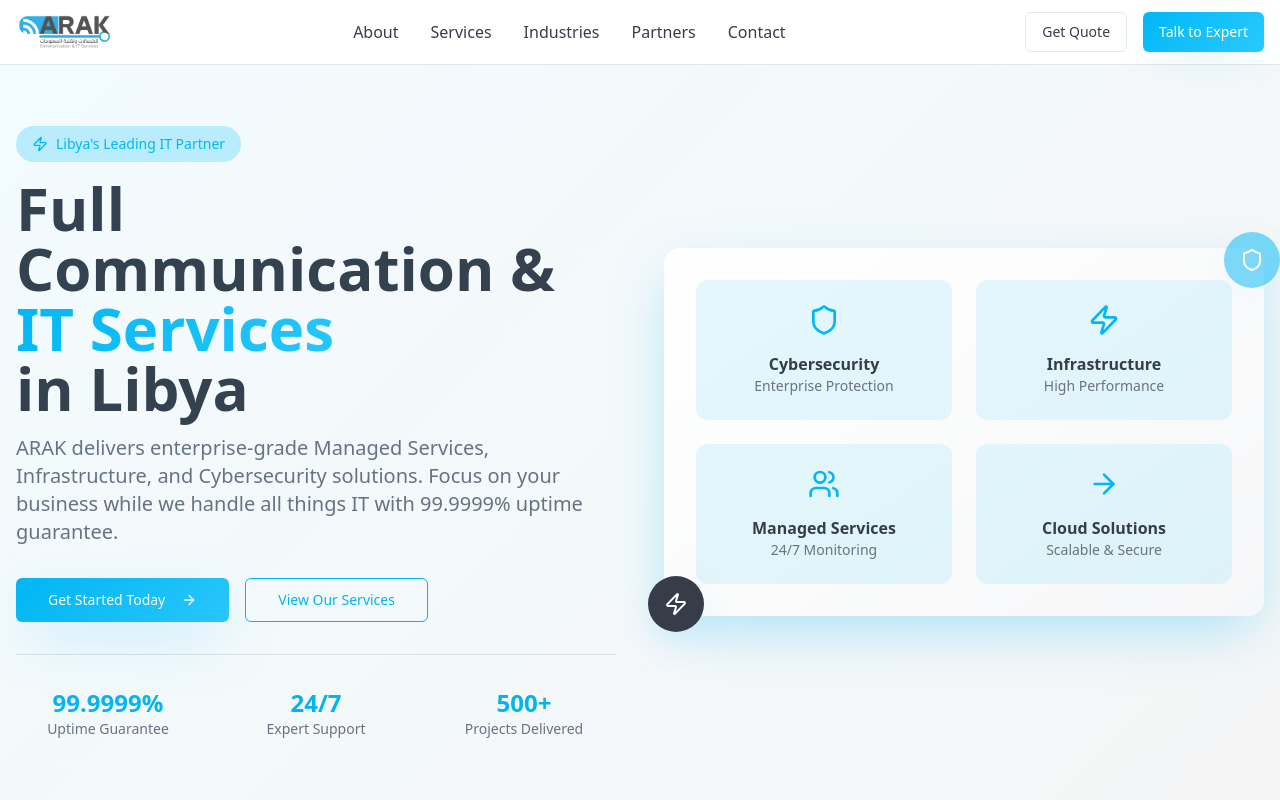
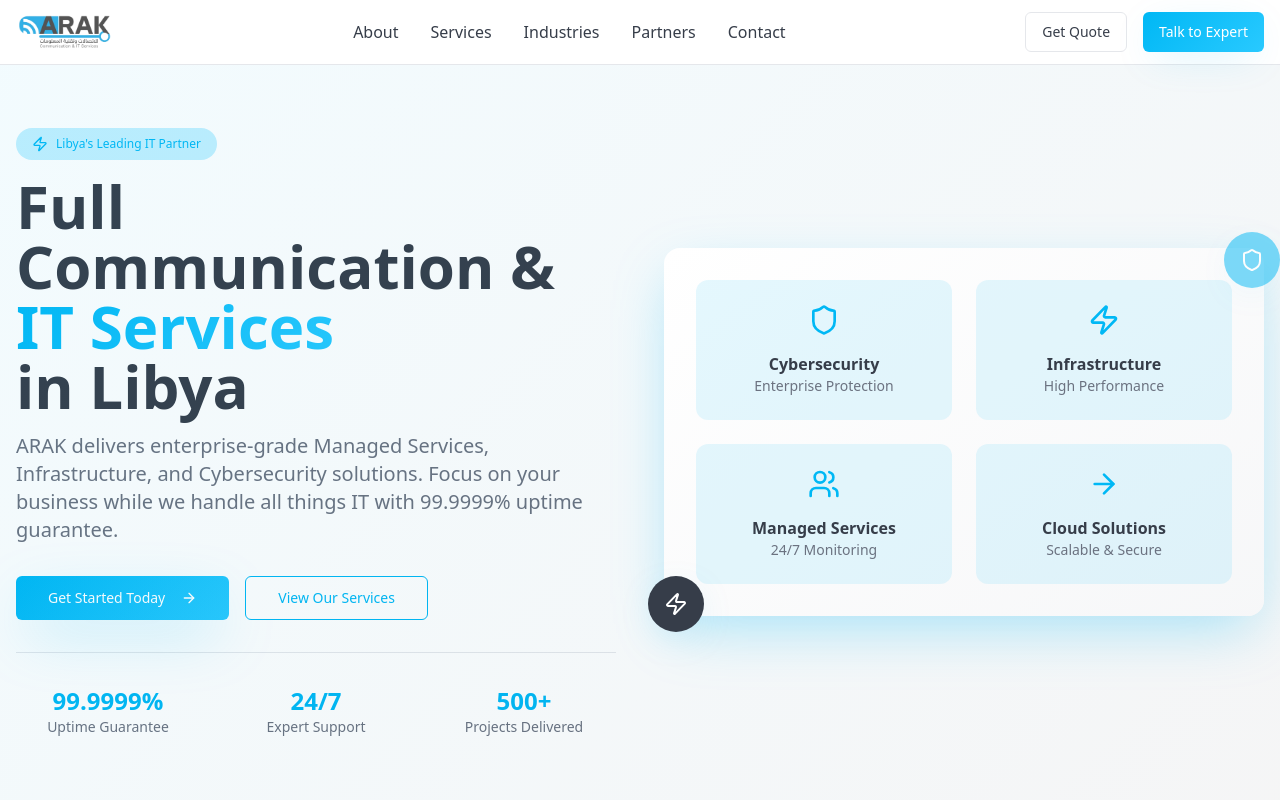
Before and after one commit to Dryik/Arak.ly, a React (Vite) app: page / in a window 1280 px wide. Shown: the top 800 px of the page. Built offline with nearby package versions, Linux system fonts and the light colour scheme.

Commit message:
Reduce header catchphrase size
Reduce the size of the catchphrase text in the header component.

```diff
--- a/src/components/HeroSection.tsx
+++ b/src/components/HeroSection.tsx
@@ -11,7 +11,7 @@ export const HeroSection = () => {
         {/* Content */}
         <div className="space-y-8 animate-fade-in">
           <div className="space-y-4">
-            <div className="inline-flex items-center bg-arak-blue-light text-primary px-4 py-2 rounded-full text-sm font-medium">
+            <div className="inline-flex items-center bg-arak-blue-light text-primary px-4 py-2 rounded-full text-xs font-medium">
               <Zap className="h-4 w-4 mr-2" />
               Libya's Leading IT Partner
             </div>
```
